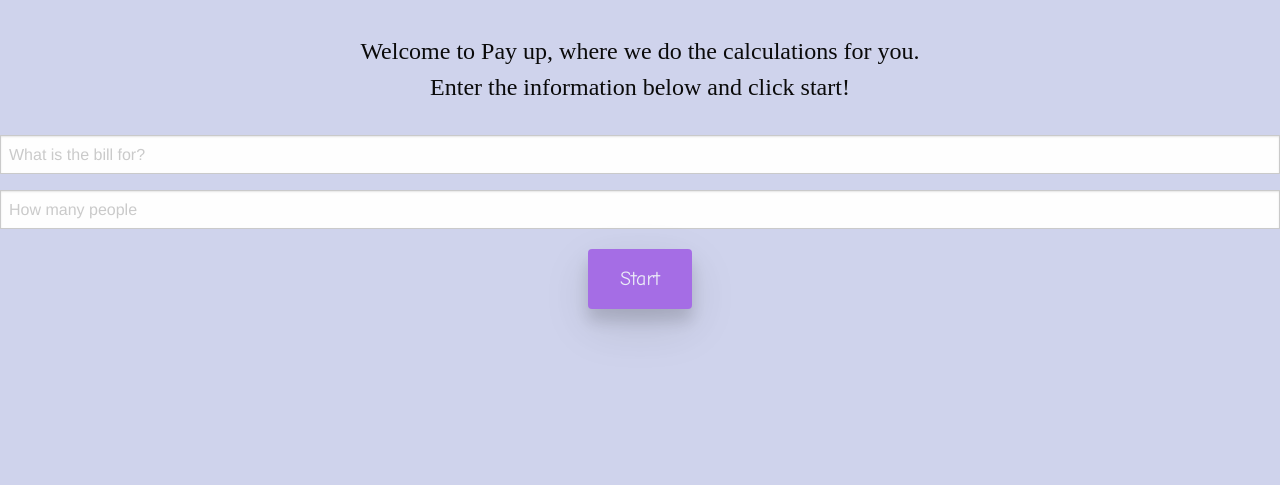
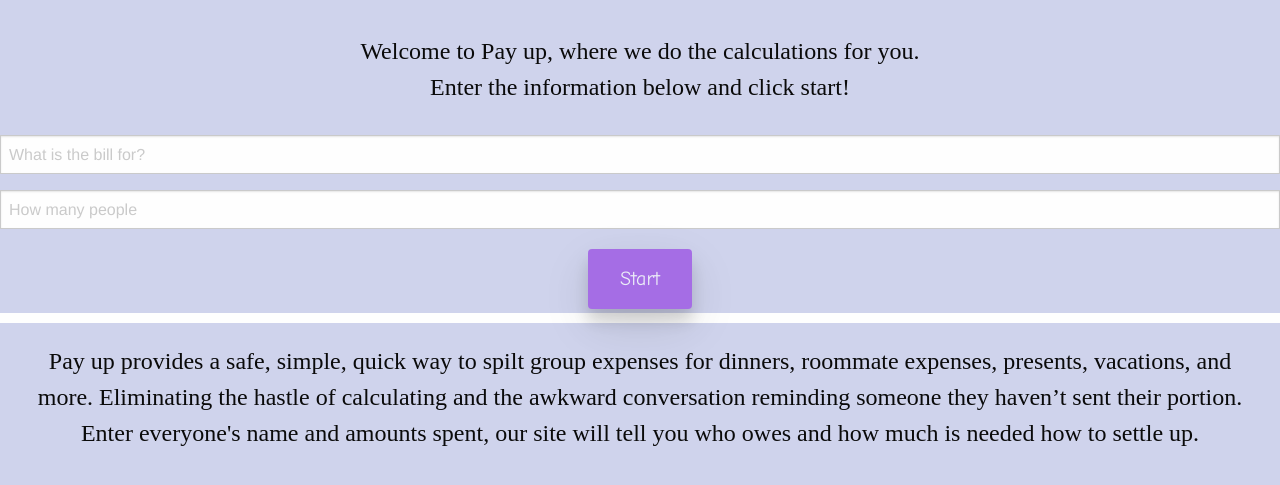
Before and after one commit to brettshackett/Pay-Up, a plain HTML site: page index.html in a window 1280 px wide. Shown: the part 147-632 px from the top of the page. Drawn offline with Linux system fonts and the light colour scheme.

Commit message:
Adding description to HTML

```diff
--- a/index.html
+++ b/index.html
@@ -85,6 +85,14 @@
 
             </section>
           -->
+           <p>
+
+            Pay up provides a safe, simple, quick way to spilt group expenses for dinners, roommate expenses, presents, vacations, and more.
+            Eliminating the hastle of calculating and the awkward conversation reminding someone they haven’t sent their portion.
+            Enter everyone's name and amounts spent, our site will tell you who owes and how much is needed how to settle up.
+
+           </p>
+
    <script src="./assets/js/script.js"></script>
 </body>
 </html>
```
